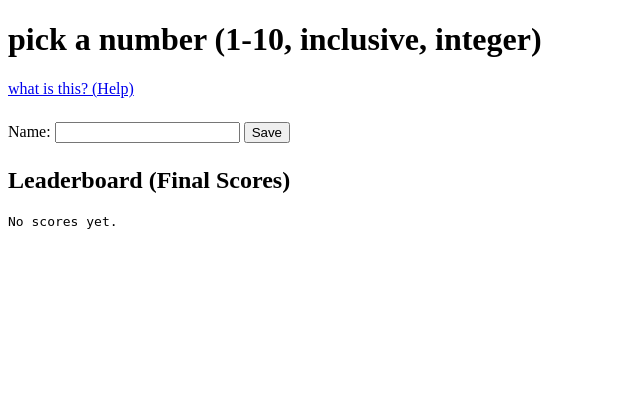
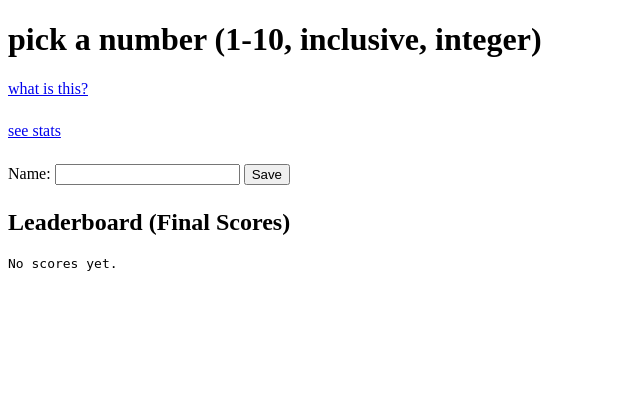
Before and after one commit to sirbread/greed, a FastAPI app: page / in a window 1280 px wide. Shown: the top 420 px of the page, without its empty margins (0-640 px from the left). Run offline with FastAPI, Linux system fonts and the light colour scheme; data that the repository does not hold is empty.

Commit message:
graphs shortcut, readme updated, some syntax fix (don't count this as a commit :pf:)

```diff
--- a/templates/index.html
+++ b/templates/index.html
@@ -22,7 +22,7 @@
             color: rgb(255, 0, 0);
             margin-top: 0.5em;
         }
-        #help-link {
+        #help-link, #graphs-link {
             margin-bottom: 1.5em;
             display: block;
         }
@@ -34,7 +34,8 @@
 <body>
     <h1>pick a number (1-10, inclusive, integer)</h1>
 
-    <a id="help-link" href="/help">what is this? (Help)</a>
+    <a id="help-link" href="/help">what is this?</a>
+    <a id="graphs-link" href="/graphs">see stats</a>
 
     <div id="setup">
         <label>Name: <input type="text" id="nameInput"></label>
```
Also changed, not shown: graphs.py (+5 -3 lines), README.md.
